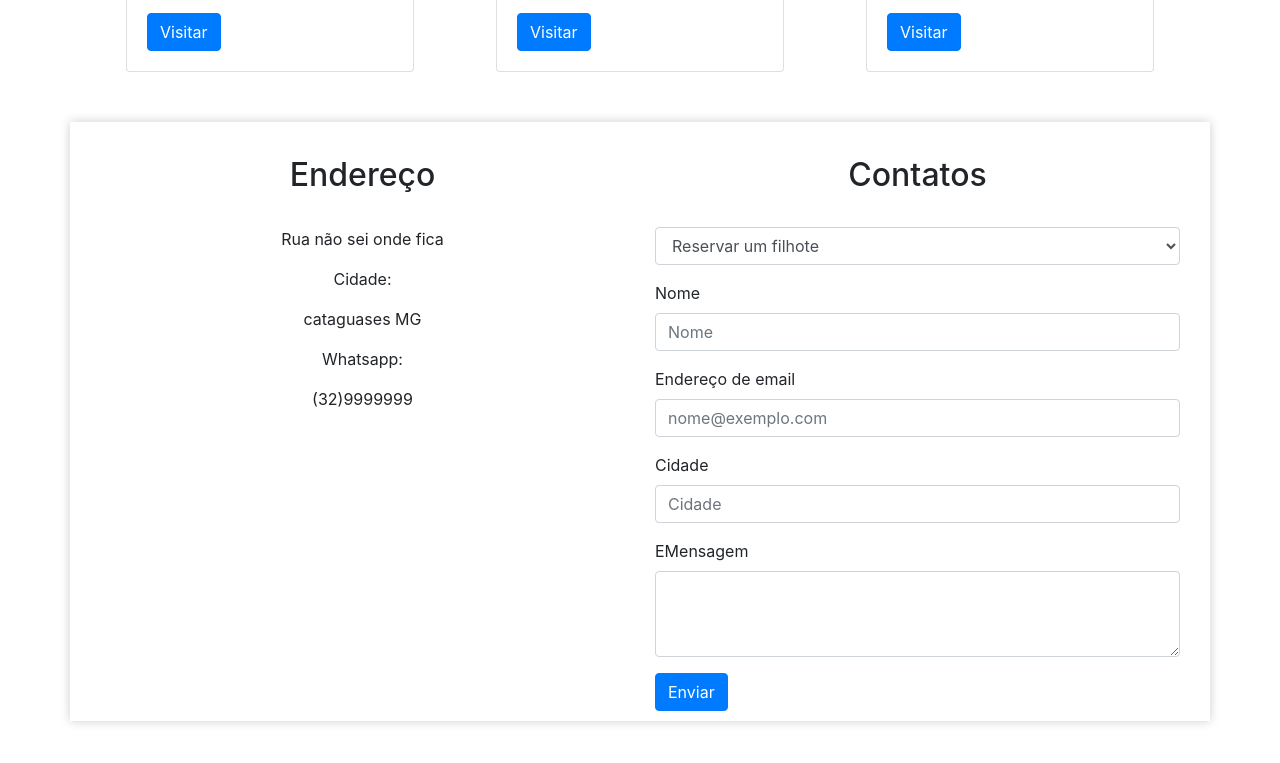
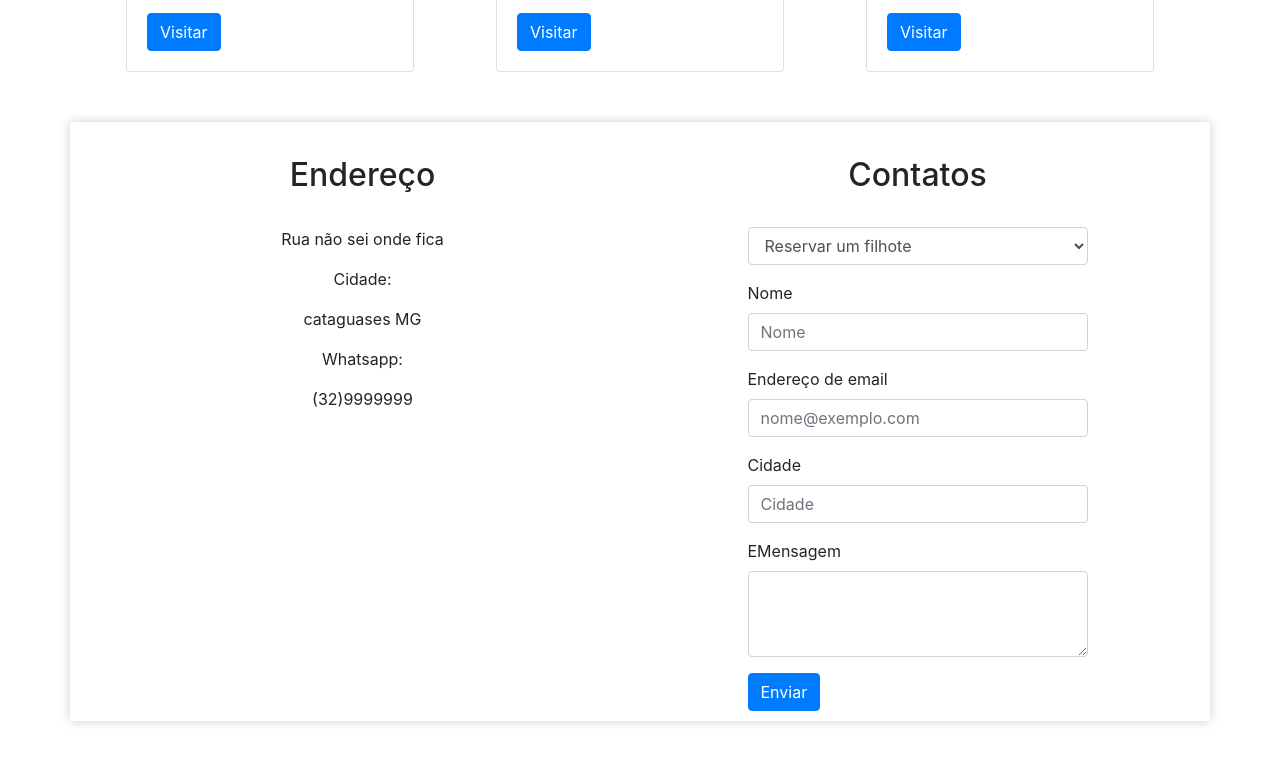
Before and after one commit to Renatojr2/Projeto-Canil, a website: page index.html in a window 1280 px wide. Shown: the part 1712-2475 px from the top of the page. Drawn offline with nearby package versions, Linux system fonts and the light colour scheme.

Commit message:
resposivo

```diff
--- a/css/style.css
+++ b/css/style.css
@@ -11,6 +11,11 @@
   display: flex;
   justify-content: center;
   align-items: center;
+}
+
+.formulario {
+  margin: 0 auto;
+  width: 600px;
 }
 
 hr {
@@ -53,6 +58,7 @@ hr {
     .centro {
      margin-top: -60px;
     }
+
   }
 
   @media (max-width: 574px) {
--- a/index.html
+++ b/index.html
@@ -163,8 +163,8 @@
       <p>(32)9999999</p>
     </div>
   </div>
-
-    <form class="container col-6">
+<div class="formulario col-4">
+    <form>
       <div class="my-4  centro ">
         <h2 class="text-weight-bold">Contatos</h2>
       </div>
@@ -194,6 +194,7 @@
       </div>
       <button type="button" class="btn btn-primary">Enviar</button>
     </form>
+  </div>
 
   </div>
 
```
